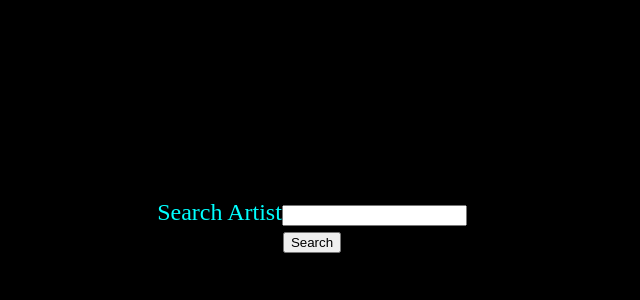
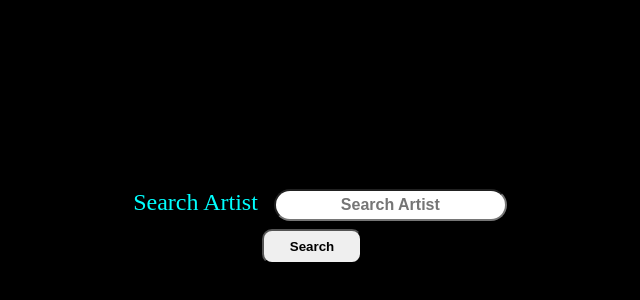
Before and after one commit to MiguelSerralde/ebac-React03, a React (Create React App) app in the folder audiodb/: page / in a window 1280 px wide. Shown: the part 182-482 px from the top of the page, without its empty margins (328-968 px from the left). Built offline with nearby package versions, Linux system fonts and the light colour scheme.

Commit message:
sendPrompt

```diff
--- a/audiodb/src/App.js
+++ b/audiodb/src/App.js
@@ -1,15 +1,24 @@
+import { useState } from "react";
 import Library from "./component/Library/Library";
 import Searchartist from "./component/Search/searchartist";
 import { Routes, Route } from "react-router-dom"
 
 
+
 function App() {
+  const [bandName, setBandName] = useState("")
+
+  const handlePrompt = (sendPrompt) => {
+    setBandName = sendPrompt
+    console.log(sendPrompt)
+  }
+
   return (
     <div className="App">
       <header className="App-header">
         <Routes>
-          <Route path="/" element={<Searchartist/>}/>
-          <Route path="/artist" element={<Library/>}/>
+          <Route path="/" element={<Searchartist sendPrompt={handlePrompt}/>}/>
+          <Route path="/artist" element={<Library artistName={bandName}/>} />
         </Routes>
 
       </header>
--- a/audiodb/src/component/Library/Library.js
+++ b/audiodb/src/component/Library/Library.js
@@ -1,9 +1,10 @@
 import React, { useState, useEffect } from 'react'
 import axios from "axios"
 import "../../css/style.css"
-const Library = () => {
+
+const Library = ({artistName}) => {
     const [albums, setAlbums] = useState([])
-
+    console.log(artistName)
 
     useEffect(() => {
         const fetchAlbums = async () => {
--- a/audiodb/src/component/Search/searchartist.js
+++ b/audiodb/src/component/Search/searchartist.js
@@ -1,22 +1,36 @@
-import React from 'react'
+import React, { useState } from 'react'
 import { useNavigate } from 'react-router-dom'
 
-const Searchartist = () => {
+const Searchartist = ( {sendPrompt} ) => {
     const navigate = useNavigate()
 
-    const handleSubmit = () => {
+    const [textInput, setTextInput] = useState("")
+
+    const handleInputChange = (e) => {
+        try {
+            setTextInput(e.target.value) // solo texto, no objeto
+        }
+        catch(error){ console.log("Falla")}
+    }
+
+    const handleSubmit = (e) => {
+        e.preventDefault()
+        sendPrompt(textInput)
         navigate("/artist")
     }
-
 
   return (
     <div className='search_container'>
         <form className='search_form' onSubmit={handleSubmit}>
             <div>
-                <label>Search Artist</label>
-                <input type="text"/>
+                <label className='search_label'>Search Artist</label>
+                <input name="search"
+                    type="text"
+                    className="search_input"
+                    placeholder="Search Artist"
+                    onChange={handleInputChange}/>
             </div>
-        <button type="submit">Search</button>
+        <button className='search_button' type="submit" >Search</button>
         </form>
     </div>
   )
--- a/audiodb/src/css/style.css
+++ b/audiodb/src/css/style.css
@@ -17,6 +17,31 @@ body {
     padding: 2rem;
     font-size: 24px;
     text-align: center;
+}
+
+.search_label{
+    padding: 1rem;
+}
+
+.search_input{
+    padding: 5px;
+    border-radius: 25px;
+    text-align: center;
+    font-weight: bold;
+    font-size: 16px;
+}
+
+.search_button {
+    border-radius: 10px;
+    padding: 0.5rem;
+    margin-top: 0.5rem;
+    width: 100px;
+    font-weight: bold;
+}
+
+.search_button:hover{
+    cursor: pointer;
+
 }
 
 .container_library{
```
